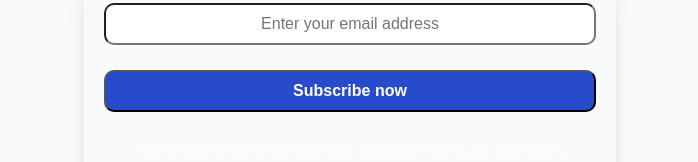
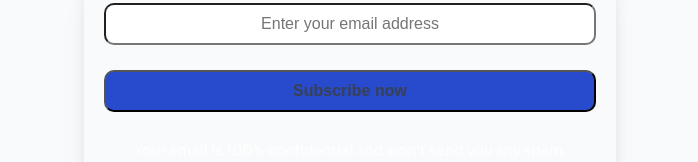
Before and after one commit to Ezequiel3150/Joinournewsletter, a plain HTML site: page index.html in a window 1280 px wide. Shown: the part 459-621 px from the top of the page, without its empty margins (290-988 px from the left). Drawn offline with Linux system fonts and the light colour scheme.

Commit message:
arreglando colores

```diff
--- a/style.css
+++ b/style.css
@@ -50,7 +50,7 @@ input {
 button {
   display: inline-block;
   background-color: #284bce;
-  color: white;
+  color: #394150;
   cursor: pointer;
   width: 100%;
   border-radius: 10px;
```
